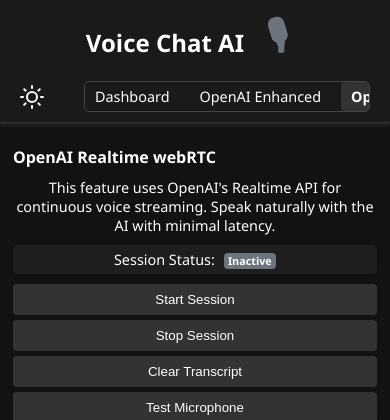
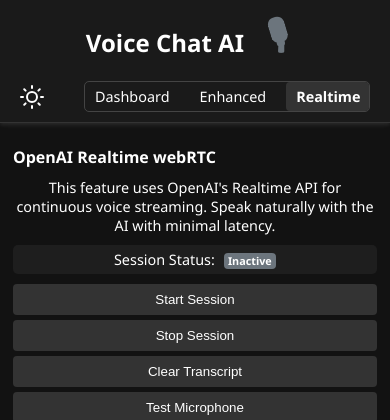
Before and after one commit to bigsk1/voice-chat-ai, a FastAPI app: page /webrtc_realtime in a window 390 px wide. Shown: the top 420 px of the page. Run offline with FastAPI, Linux system fonts and the light colour scheme.

Commit message:
update page names to fit on all mobile devices

```diff
--- a/app/templates/enhanced.html
+++ b/app/templates/enhanced.html
@@ -224,8 +224,8 @@
             <nav class="main-nav">
                 <ul>
                     <li><a href="/">Dashboard</a></li>
-                    <li><a href="/enhanced" class="active">OpenAI Enhanced</a></li>
-                    <li><a href="/webrtc_realtime">OpenAI Realtime</a></li>
+                    <li><a href="/enhanced" class="active">Enhanced</a></li>
+                    <li><a href="/webrtc_realtime">Realtime</a></li>
                 </ul>
             </nav>
         </div>
--- a/app/templates/index.html
+++ b/app/templates/index.html
@@ -88,8 +88,8 @@
             <nav class="main-nav">
                 <ul>
                     <li><a href="/" class="active">Dashboard</a></li>
-                    <li><a href="/enhanced">OpenAI Enhanced</a></li>
-                    <li><a href="/webrtc_realtime">OpenAI Realtime</a></li>
+                    <li><a href="/enhanced">Enhanced</a></li>
+                    <li><a href="/webrtc_realtime">Realtime</a></li>
                 </ul>
             </nav>
         </div>
--- a/app/templates/webrtc_realtime.html
+++ b/app/templates/webrtc_realtime.html
@@ -608,8 +608,8 @@
             <nav class="main-nav">
                 <ul>
                     <li><a href="/">Dashboard</a></li>
-                    <li><a href="/enhanced">OpenAI Enhanced</a></li>
-                    <li><a href="/webrtc_realtime" class="active">OpenAI Realtime</a></li>
+                    <li><a href="/enhanced">Enhanced</a></li>
+                    <li><a href="/webrtc_realtime" class="active">Realtime</a></li>
                 </ul>
             </nav>
         </div>
```
